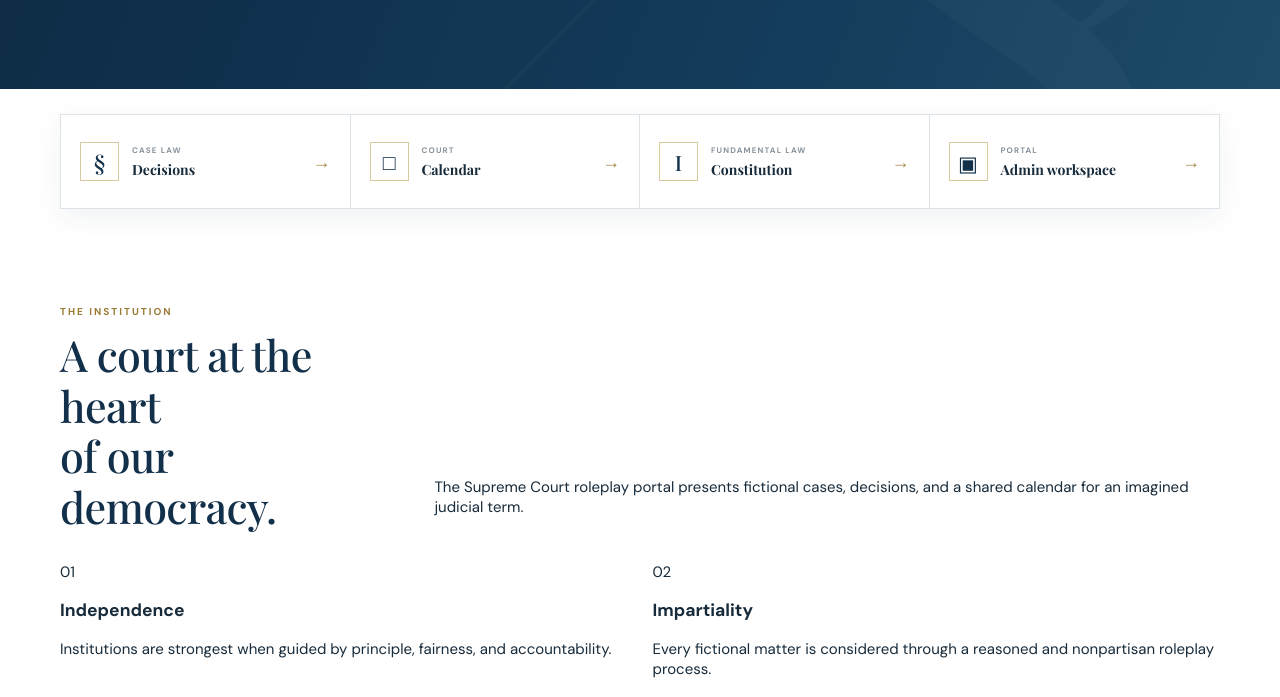
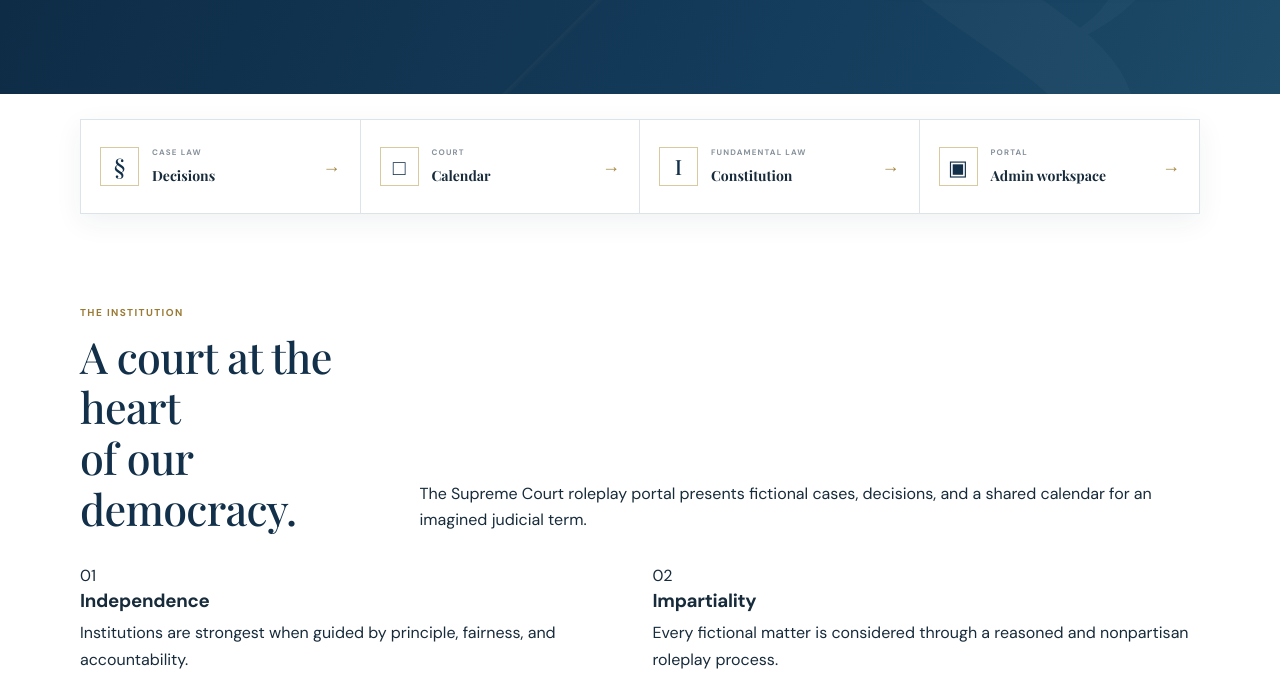
Before and after one commit to LexaaSFX/supreme-court.ph, a plain HTML site: page index.html in a window 1280 px wide. Shown: the part 542-1239 px from the top of the page. Drawn offline with nearby package versions, Linux system fonts and the light colour scheme.

Commit message:
Load opinion and quality styles on the public portal

```diff
--- a/index.html
+++ b/index.html
@@ -8,6 +8,8 @@
   <title>Supreme Court of the Philippines | Roleplay Portal</title>
   <link rel="stylesheet" href="styles.css">
   <link rel="stylesheet" href="site.css">
+  <link rel="stylesheet" href="opinions.css">
+  <link rel="stylesheet" href="quality.css">
 </head>
 <body>
   <a class="skip-link" href="#main-content">Skip to content</a>
```
